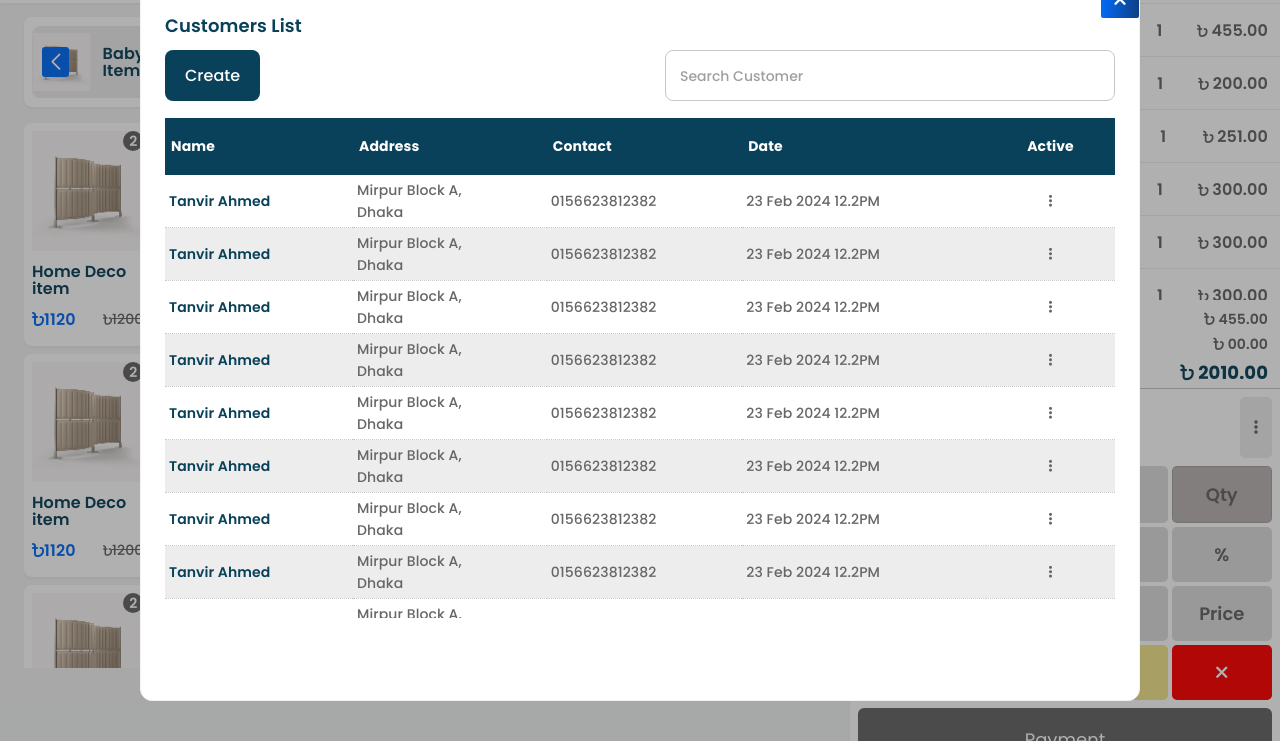
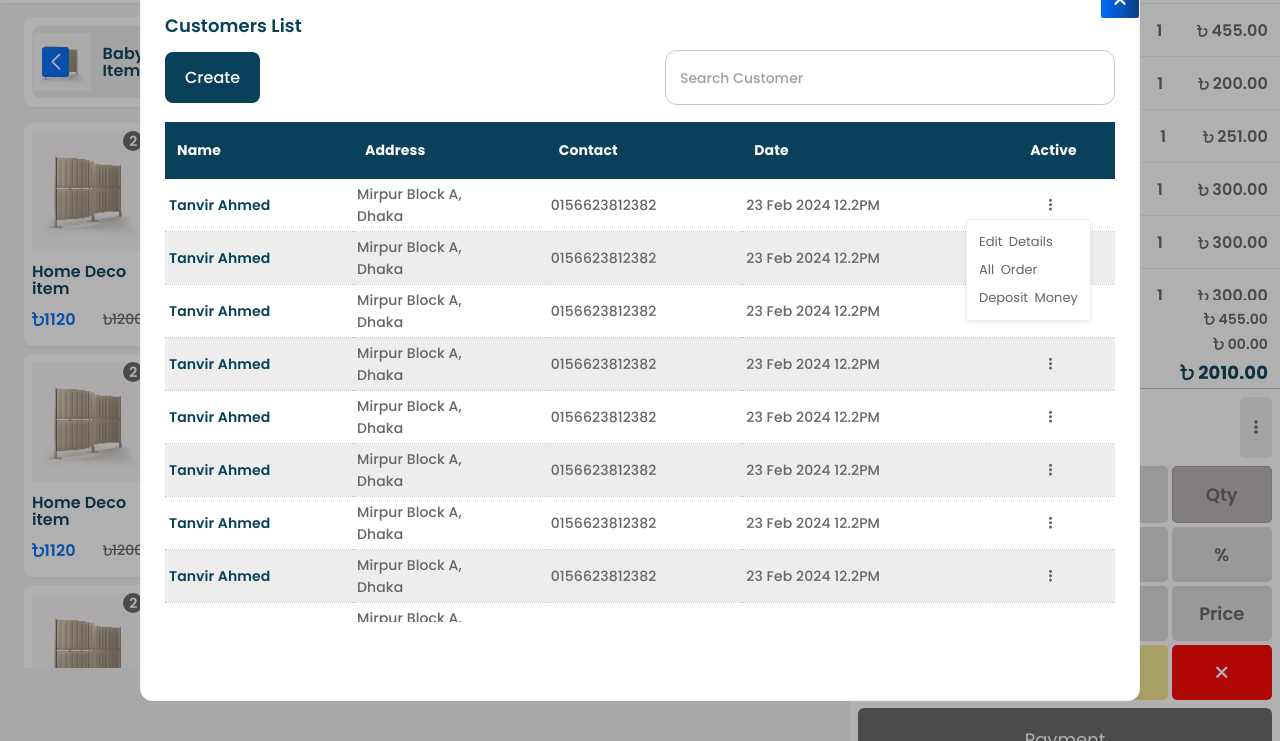
Before and after one commit to Tanvirahmed321110/Pos_Design, a plain HTML site: page index.html in a window 1280 px wide. Both pictures are taken after a click on the button 1050 px from the left and 260 px from the top of the page. Shown: the part 59-800 px from the top of the page. Drawn offline with nearby package versions, Linux system fonts and the light colour scheme.

Commit message:
action dropdown adde4d

```diff
--- a/index.html
+++ b/index.html
@@ -879,7 +879,7 @@
                     <div class="my-mt-2 my-flex-between ">
                         <button class="my-btn my-secendary-btn">Create</button>
                         <div class="max-450 my-input-control">
-                            <input type="search" placeholder="Search Customer">
+                            <input type="search" class="customer-search" placeholder="Search Customer">
                         </div>
                     </div>
 
@@ -911,8 +911,15 @@
                                     <td>
                                         <p>23 Feb 2024 <span>12.2PM</span></p>
                                     </td>
-                                    <td class="my-text-center">
-                                        <button><i class="fa-solid fa-ellipsis-vertical"></i></button>
+                                    <td class="my-text-center my-p-relative">
+                                        <button class="action my-p-2"><i
+                                                class="fa-solid fa-ellipsis-vertical"></i></button>
+
+                                        <div class="action-dropdown my-flex-column my-gap-2">
+                                            <button>Edit Details</button>
+                                            <button>All Order</button>
+                                            <button>Deposit Money</button>
+                                        </div>
                                     </td>
                                 </tr>
                                 <tr>
@@ -929,8 +936,15 @@
                                     <td>
                                         <p>23 Feb 2024 <span>12.2PM</span></p>
                                     </td>
-                                    <td class="my-text-center">
-                                        <button><i class="fa-solid fa-ellipsis-vertical"></i></button>
+                                    <td class="my-text-center my-p-relative">
+                                        <button class="action my-p-2"><i
+                                                class="fa-solid fa-ellipsis-vertical"></i></button>
+
+                                        <div class="action-dropdown my-flex-column my-gap-2">
+                                            <button>Edit Details</button>
+                                            <button>All Order</button>
+                                            <button>Deposit Money</button>
+                                        </div>
                                     </td>
                                 </tr>
                                 <tr>
@@ -947,8 +961,15 @@
                                     <td>
                                         <p>23 Feb 2024 <span>12.2PM</span></p>
                                     </td>
-                                    <td class="my-text-center">
-                                        <button><i class="fa-solid fa-ellipsis-vertical"></i></button>
+                                    <td class="my-text-center my-p-relative">
+                                        <button class="action my-p-2"><i
+                                                class="fa-solid fa-ellipsis-vertical"></i></button>
+
+                                        <div class="action-dropdown my-flex-column my-gap-2">
+                                            <button>Edit Details</button>
+                                            <button>All Order</button>
+                                            <button>Deposit Money</button>
+                                        </div>
                                     </td>
                                 </tr>
                                 <tr>
@@ -965,8 +986,15 @@
                                     <td>
                                         <p>23 Feb 2024 <span>12.2PM</span></p>
                                     </td>
-                                    <td class="my-text-center">
-                                        <button><i class="fa-solid fa-ellipsis-vertical"></i></button>
+                                    <td class="my-text-center my-p-relative">
+                                        <button class="action my-p-2"><i
+                                                class="fa-solid fa-ellipsis-vertical"></i></button>
+
+                                        <div class="action-dropdown my-flex-column my-gap-2">
+                                            <button>Edit Details</button>
+                                            <button>All Order</button>
+                                            <button>Deposit Money</button>
+                                        </div>
                                     </td>
                                 </tr>
                                 <tr>
@@ -983,8 +1011,15 @@
                                     <td>
                                         <p>23 Feb 2024 <span>12.2PM</span></p>
                                     </td>
-                                    <td class="my-text-center">
-                                        <button><i class="fa-solid fa-ellipsis-vertical"></i></button>
+                                    <td class="my-text-center my-p-relative">
+                                        <button class="action my-p-2"><i
+                                                class="fa-solid fa-ellipsis-vertical"></i></button>
+
+                                        <div class="action-dropdown my-flex-column my-gap-2">
+                                            <button>Edit Details</button>
+                                            <button>All Order</button>
+                                            <button>Deposit Money</button>
+                                        </div>
                                     </td>
                                 </tr>
                                 <tr>
@@ -1001,8 +1036,15 @@
                                     <td>
                                         <p>23 Feb 2024 <span>12.2PM</span></p>
                                     </td>
-                                    <td class="my-text-center">
-                                        <button><i class="fa-solid fa-ellipsis-vertical"></i></button>
+                                    <td class="my-text-center my-p-relative">
+                                        <button class="action my-p-2"><i
+                                                class="fa-solid fa-ellipsis-vertical"></i></button>
+
+                                        <div class="action-dropdown my-flex-column my-gap-2">
+                                            <button>Edit Details</button>
+                                            <button>All Order</button>
+                                            <button>Deposit Money</button>
+                                        </div>
                                     </td>
                                 </tr>
                                 <tr>
@@ -1019,8 +1061,15 @@
                                     <td>
                                         <p>23 Feb 2024 <span>12.2PM</span></p>
                                     </td>
-                                    <td class="my-text-center">
-                                        <button><i class="fa-solid fa-ellipsis-vertical"></i></button>
+                                    <td class="my-text-center my-p-relative">
+                                        <button class="action my-p-2"><i
+                                                class="fa-solid fa-ellipsis-vertical"></i></button>
+
+                                        <div class="action-dropdown my-flex-column my-gap-2">
+                                            <button>Edit Details</button>
+                                            <button>All Order</button>
+                                            <button>Deposit Money</button>
+                                        </div>
                                     </td>
                                 </tr>
                                 <tr>
@@ -1037,8 +1086,15 @@
                                     <td>
                                         <p>23 Feb 2024 <span>12.2PM</span></p>
                                     </td>
-                                    <td class="my-text-center">
-                                        <button><i class="fa-solid fa-ellipsis-vertical"></i></button>
+                                    <td class="my-text-center my-p-relative">
+                                        <button class="action my-p-2"><i
+                                                class="fa-solid fa-ellipsis-vertical"></i></button>
+
+                                        <div class="action-dropdown my-flex-column my-gap-2">
+                                            <button>Edit Details</button>
+                                            <button>All Order</button>
+                                            <button>Deposit Money</button>
+                                        </div>
                                     </td>
                                 </tr>
                                 <tr>
@@ -1055,8 +1111,15 @@
                                     <td>
                                         <p>23 Feb 2024 <span>12.2PM</span></p>
                                     </td>
-                                    <td class="my-text-center">
-                                        <button><i class="fa-solid fa-ellipsis-vertical"></i></button>
+                                    <td class="my-text-center my-p-relative">
+                                        <button class="action my-p-2"><i
+                                                class="fa-solid fa-ellipsis-vertical"></i></button>
+
+                                        <div class="action-dropdown my-flex-column my-gap-2">
+                                            <button>Edit Details</button>
+                                            <button>All Order</button>
+                                            <button>Deposit Money</button>
+                                        </div>
                                     </td>
                                 </tr>
                                 <tr>
@@ -1073,62 +1136,15 @@
                                     <td>
                                         <p>23 Feb 2024 <span>12.2PM</span></p>
                                     </td>
-                                    <td class="my-text-center">
-                                        <button><i class="fa-solid fa-ellipsis-vertical"></i></button>
-                                    </td>
-                                </tr>
-                                <tr>
-                                    <td>
-                                        <h6>Tanvir Ahmed</h6>
-                                    </td>
-                                    <td>
-                                        <p>Mirpur Block A,</p>
-                                        <p>Dhaka </p>
-                                    </td>
-                                    <td>
-                                        0156623812382
-                                    </td>
-                                    <td>
-                                        <p>23 Feb 2024 <span>12.2PM</span></p>
-                                    </td>
-                                    <td class="my-text-center">
-                                        <button><i class="fa-solid fa-ellipsis-vertical"></i></button>
-                                    </td>
-                                </tr>
-                                <tr>
-                                    <td>
-                                        <h6>Tanvir Ahmed</h6>
-                                    </td>
-                                    <td>
-                                        <p>Mirpur Block A,</p>
-                                        <p>Dhaka </p>
-                                    </td>
-                                    <td>
-                                        0156623812382
-                                    </td>
-                                    <td>
-                                        <p>23 Feb 2024 <span>12.2PM</span></p>
-                                    </td>
-                                    <td class="my-text-center">
-                                        <button><i class="fa-solid fa-ellipsis-vertical"></i></button>
-                                    </td>
-                                </tr>
-                                <tr>
-                                    <td>
-                                        <h6> Ahmed</h6>
-                                    </td>
-                                    <td>
-                                        <p>Mirpur Block A,</p>
-                                        <p>Dhaka </p>
-                                    </td>
-                                    <td>
-                                        0156623812382
-                                    </td>
-                                    <td>
-                                        <p>23 Feb 2024 <span>12.2PM</span></p>
-                                    </td>
-                                    <td class="my-text-center">
-                                        <button><i class="fa-solid fa-ellipsis-vertical"></i></button>
+                                    <td class="my-text-center my-p-relative">
+                                        <button class="action my-p-2"><i
+                                                class="fa-solid fa-ellipsis-vertical"></i></button>
+
+                                        <div class="action-dropdown my-flex-column my-gap-2">
+                                            <button>Edit Details</button>
+                                            <button>All Order</button>
+                                            <button>Deposit Money</button>
+                                        </div>
                                     </td>
                                 </tr>
                             </tbody>
@@ -1165,6 +1181,33 @@
 
             // for customer modal
             openModalF('customers-modal', 'customers-modal-open')
+
+
+
+
+            // For Customer Modal Action Button
+            const actionButtons = document.querySelectorAll('.customers-modal .action');
+            const actionDropdowns = document.querySelectorAll('.customers-modal .action-dropdown');
+
+            actionButtons.forEach(btn => {
+                btn.addEventListener('click', function () {
+                    // Get the next sibling element (the dropdown)
+                    const actionDropdown = btn.nextElementSibling;
+
+                    // Close all dropdowns except the one clicked
+                    actionDropdowns.forEach(dropdown => {
+                        if (dropdown !== actionDropdown) {
+                            dropdown.classList.remove('active');
+                        }
+                    });
+
+                    // Toggle the "active" class for the clicked button's dropdown
+                    actionDropdown.classList.toggle('active');
+                });
+            });
+
+
+
 
 
             // For Category slider
--- a/static/css/component.css
+++ b/static/css/component.css
@@ -2289,8 +2289,9 @@ ___________________________________*/
     width: 20px;
     height: 20px;
     background-color: var(--primary-color);
-    transition: .3s;
+    transition: .26s linear;
     clip-path: polygon(0 0, 0% 100%, 75% 48%);
+    z-index: 2;
     /* Triangular point */
 }
 
--- a/static/css/pages/pos.css
+++ b/static/css/pages/pos.css
@@ -196,7 +196,7 @@ _______________________________*/
 
 
 
-/* category-slider */
+/*_________ category slider ________*/
 .category {
     width: calc(100% - 385px);
     user-select: none;
@@ -205,6 +205,7 @@ _______________________________*/
 .category .my-card {
     padding: 6px;
     background-color: var(--border-color);
+    cursor: pointer;
 }
 
 .category img {
@@ -269,7 +270,7 @@ _______________________________*/
 
 
 
-
+/*_________ Three Dot Modal ________*/
 .three-dot-modal .modal-content,
 .note-modal .modal-content {
     padding: 20px;
@@ -293,7 +294,7 @@ _______________________________*/
 
 
 
-
+/*_________ Note Modal ________*/
 .note-modal .modal-content {
     min-width: 800px;
 }
@@ -321,7 +322,7 @@ _______________________________*/
 
 
 
-/* customers-modal */
+/*_________ Customers Modal ________*/
 .customers-modal .table-wrapper {
     min-height: 500px;
     height: 400px;
@@ -330,10 +331,15 @@ _______________________________*/
     position: relative;
 }
 
+.customers-modal .customer-search {
+    border-radius: 12px;
+    padding: 14px;
+}
 
 
 .customers-modal table th {
     padding: 18px 6px;
+    padding-left: 12px;
     color: var(--secondary-color);
     box-shadow: var(--shadow-1);
     background-color: var(--secondary-color);
@@ -353,3 +359,28 @@ _______________________________*/
 .customers-modal table tbody tr:nth-child(even) {
     background-color: var(--border-color);
 }
+
+
+/* action dropdonn */
+.customers-modal .action-dropdown {
+    position: absolute;
+    top: 40px;
+    left: -20px;
+    background-color: var(--white);
+    box-shadow: var(--shadow-2);
+    z-index: 18;
+    padding: 12px;
+    border: 1px solid var(--border-color);
+    min-width: 120px;
+    border-radius: 4px;
+    display: none;
+}
+
+.customers-modal .action-dropdown.active {
+    display: flex;
+}
+
+.customers-modal .action-dropdown button {
+    font-size: 13px;
+    text-align: left;
+}
```
